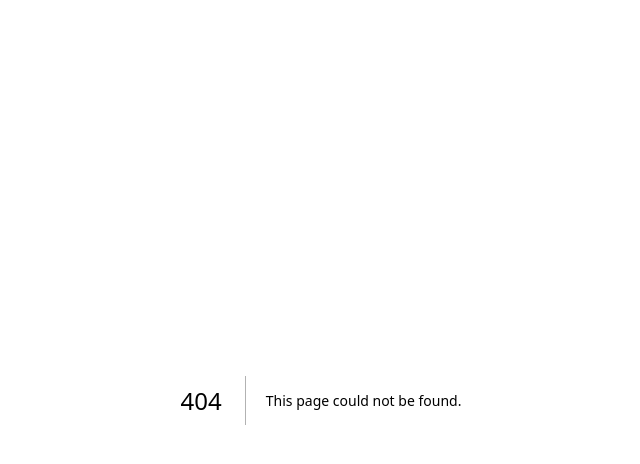
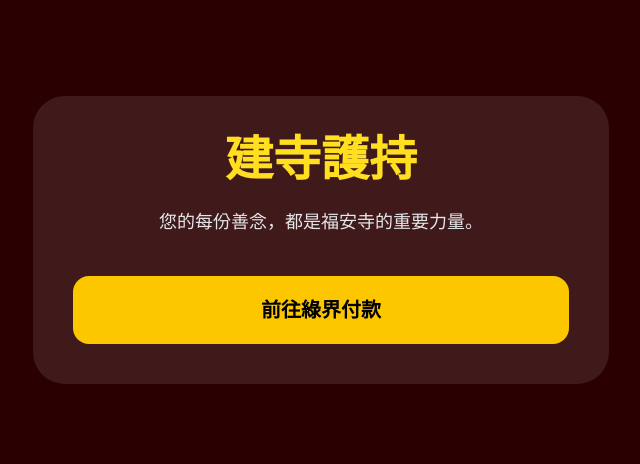
Before and after one commit to Neil89070136/bali-fuan-temple, a Next.js app: page /donate in a window 1280 px wide. Before the commit this address had no page. Shown: the top 464 px of the page, without its empty margins (319-959 px from the left). Built offline with nearby package versions, Linux system fonts and the light colour scheme.

Commit message:
add donate page

```diff
--- /dev/null
+++ b/app/donate/page.tsx
@@ -0,0 +1,88 @@
+export default function DonatePage() {
+  return (
+    <div className="min-h-screen bg-[#2b0000] px-6 py-24 text-white">
+      <div className="mx-auto max-w-xl rounded-[2rem] bg-white/10 p-10 backdrop-blur-xl">
+        <h1 className="mb-6 text-center text-5xl font-black text-yellow-300">
+          建寺護持
+        </h1>
+
+        <p className="mb-10 text-center text-lg text-gray-200">
+          您的每份善念，都是福安寺的重要力量。
+        </p>
+
+        <form
+          method="POST"
+          action="https://payment-stage.ecpay.com.tw/Cashier/AioCheckOut/V5"
+          className="space-y-4"
+        >
+          <input
+            type="hidden"
+            name="MerchantID"
+            value="3002607"
+          />
+
+          <input
+            type="hidden"
+            name="MerchantTradeNo"
+            value={`FUAN${Date.now()}`}
+          />
+
+          <input
+            type="hidden"
+            name="MerchantTradeDate"
+            value="2026/05/20 12:00:00"
+          />
+
+          <input
+            type="hidden"
+            name="PaymentType"
+            value="aio"
+          />
+
+          <input
+            type="hidden"
+            name="TotalAmount"
+            value="100"
+          />
+
+          <input
+            type="hidden"
+            name="TradeDesc"
+            value="福安寺建寺護持"
+          />
+
+          <input
+            type="hidden"
+            name="ItemName"
+            value="建寺護持"
+          />
+
+          <input
+            type="hidden"
+            name="ReturnURL"
+            value="https://example.com"
+          />
+
+          <input
+            type="hidden"
+            name="ChoosePayment"
+            value="ALL"
+          />
+
+          <input
+            type="hidden"
+            name="EncryptType"
+            value="1"
+          />
+
+          <button
+            type="submit"
+            className="w-full rounded-2xl bg-yellow-400 px-8 py-5 text-xl font-black text-black transition hover:scale-105"
+          >
+            前往綠界付款
+          </button>
+        </form>
+      </div>
+    </div>
+  );
+}
```
